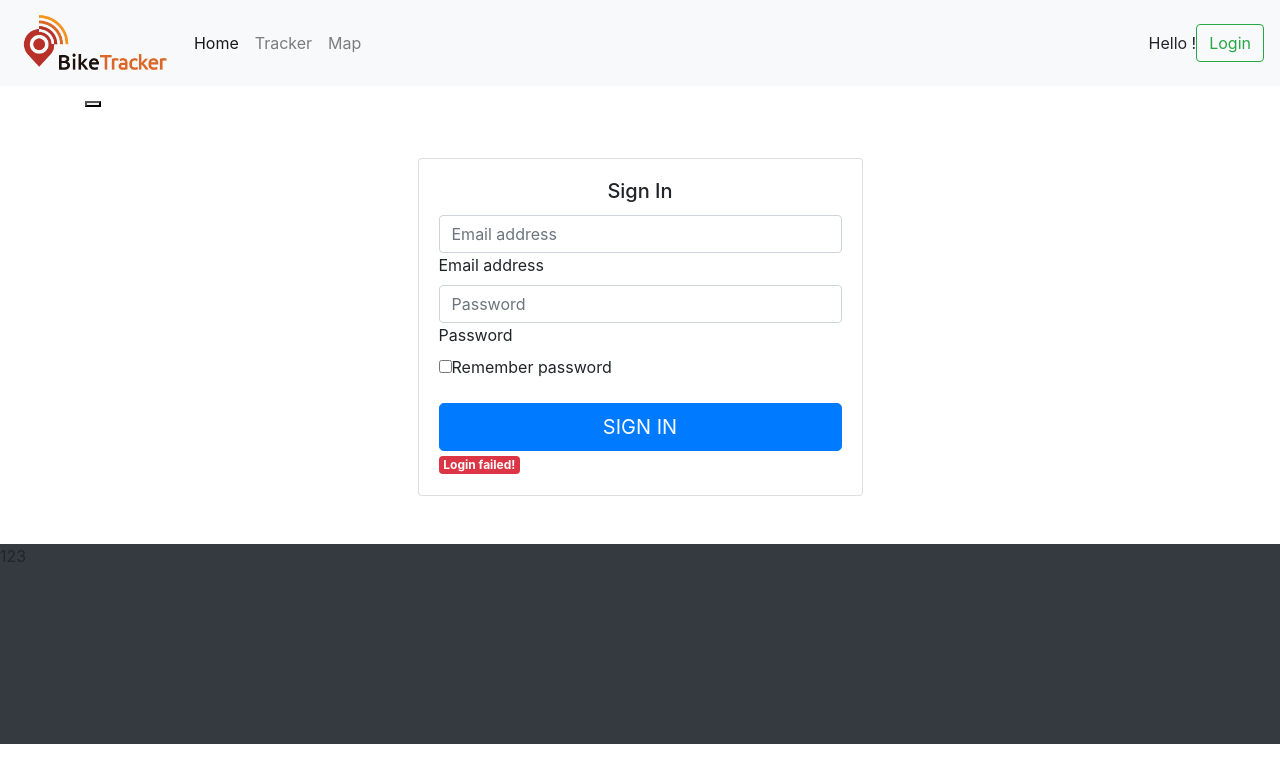
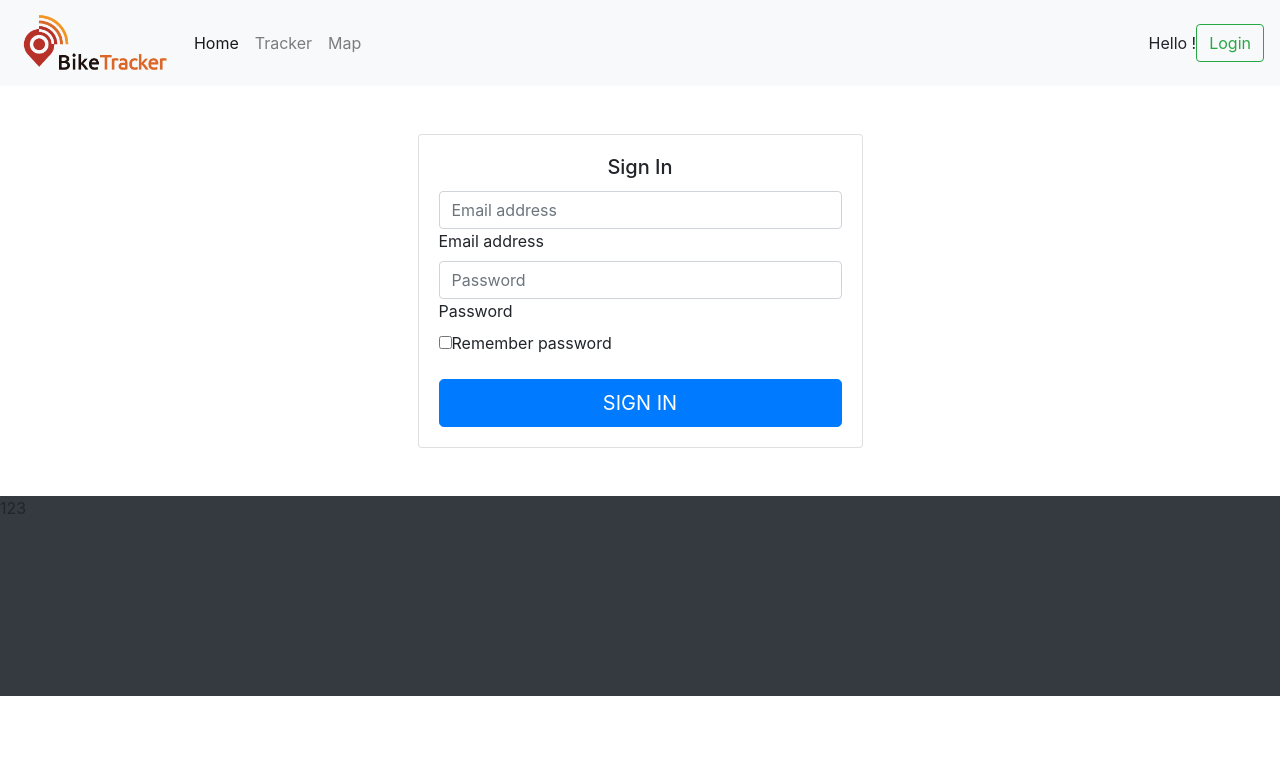
Before and after one commit to seb999/BTrackerR, a React (Create React App) app in the folder ClientApp/: page /Login in a window 1280 px wide. Shown: the top 782 px of the page. Built offline with nearby package versions, Linux system fonts and the light colour scheme.

Commit message:
login works finally

```diff
--- a/ClientApp/src/App.tsx
+++ b/ClientApp/src/App.tsx
@@ -50,18 +50,6 @@ redirectTo = () => {
   console.log(this.props);
 }
 
-switchNavBar = () =>{
-  this.setState({
-      navCommands: [
-        { type: "NavLink", path: "/", text: "Home", isActive: false },
-        { type: "NavLink", path: "/Tracker", text: "Tracker", isActive: false },
-        { type: "NavLink", path: "/Map", text: "Map", isActive: false },
-        { type: "Button", path: "", text: "Login", isActive: false },
-        { type: "Button", path: "", text: "Logout", isActive: true },
-      ],
-  })
-};
-
   public render() {
 
   return (
@@ -71,7 +59,6 @@ switchNavBar = () =>{
         {this.state.redirectTo != undefined && <Redirect to={this.state.redirectTo} />}
         <NavMenu commands={this.state.navCommands} />
         <div className="container">
-        <button onClick={this.switchNavBar} ></button>
           <Switch>
             <Route exact path='/' component={Home} />
             <Route exact path='/Home' component={Home} />
--- a/ClientApp/src/components/Login.tsx
+++ b/ClientApp/src/components/Login.tsx
@@ -8,18 +8,18 @@ interface Props {
     history?: any;
     userId : any;
     isLogged? : boolean;
+    isFirstRender  :boolean
  }
 
 interface State {
-
     userLogin : string,
     userPassword : string,
-    rememberMe : boolean
+    rememberMe : boolean,
 }
 
 class Login extends React.Component<Props, State>{
+
     constructor(props: any) {
-
         super(props)
         this.state = {
              userLogin : "",
@@ -41,24 +41,16 @@ class Login extends React.Component<Props, State>{
 
     handleSubmit = (e :any) => {
         e.preventDefault();
-        this.props.logUser(this.state);
-
-    }
-
-    componentDidMount =()=> {
-        // if(this.props.userId !==""){
-        //     this.setState({ isLogged : true})
-        // }
-        // else {
-        //     this.setState({ isLogged : false})
-        // }
+        this.props.logUser(this.state); //from redux
     }
 
     render(){
+        {this.props.userId !== "" ? this.props.history.push("/home") : ""}
+
         return (
             <div>
-                {this.props.userId !=="" ? this.props.history.push("/Home") : ''}
                 <div className="row">
+                {this.props.userId}
                     <div className="col-sm-9 col-md-7 col-lg-5 mx-auto">
                         <div className="card card-signin my-5">
                             <div className="card-body">
@@ -82,7 +74,7 @@ class Login extends React.Component<Props, State>{
                                     <button className="btn btn-lg btn-primary btn-block text-uppercase" type="submit">Sign in</button>
 
                                 </form>
-                                {(!this.props.isLogged && this.props.isLogged!=undefined) && <Child />}
+                                {(!this.props.isFirstRender && this.props.userId=="") && <Child />}
                             </div>
                         </div>
                     </div>
@@ -93,12 +85,12 @@ class Login extends React.Component<Props, State>{
 }
 
 const Child = () =>(
-     <span className="badge badge-danger">Login failed!</span>
+     <span className="badge badge-danger">Invalide user or password!</span>
 )
 
 const mapDispatchToProps = (dispatch: Dispatch) => {
     return {
-      logUser: (user: any) => dispatch<any>(actionCreator.logUserAsyn(user))
+      logUser: (user: any) => dispatch<any>(actionCreator.logUserAsyn(user)).then((p:any)=>{})
     }
   }
 
@@ -106,7 +98,8 @@ const mapDispatchToProps = (dispatch: Dispatch) => {
   const mapStateToProps = (state: any) => {
     return {
       isLogged: state.isLogged,
-      userId: state.userId
+      userId: state.userId,
+      isFirstRender: state.isFirstRender,
     }
   }
 
--- a/ClientApp/src/components/NavMenu.tsx
+++ b/ClientApp/src/components/NavMenu.tsx
@@ -17,8 +17,8 @@ export interface NavCommand {
 export interface Props {
   history?: any;
   commands: NavCommand[];
-  userEmail : string;
-  isLogged : string;
+  userEmail: string;
+  isLogged: string;
   logoutUser(): void;
 }
 
@@ -62,7 +62,7 @@ class NavMenu extends React.Component<Props, State> {
           </ul>
 
           Hello {this.props.userEmail}! {this.props.isLogged}
-                 {this.props.commands.map((link, i) => {
+          {/* {this.props.commands.map((link, i) => {
             if (link.type === "Button") {
               return (
 
@@ -73,7 +73,15 @@ class NavMenu extends React.Component<Props, State> {
               )
             }
             return (<div key={i}></div>)
-          })}
+          })} */}
+
+          <button className={this.props.isLogged ? "btn btn-outline-success my-2 my-sm-0" : "btn btn-outline-success my-2 my-sm-0 d-none"}
+            onClick={this.logout}>Logout
+          </button>
+
+          <button className={!this.props.isLogged ? "btn btn-outline-success my-2 my-sm-0" : "btn btn-outline-success my-2 my-sm-0 d-none"}
+            onClick={this.login}>Login
+          </button>
         </div>
       </nav>
     )
--- a/ClientApp/src/reducers/rootReducer.ts
+++ b/ClientApp/src/reducers/rootReducer.ts
@@ -1,7 +1,9 @@
+
 const initState = {
   userId: "",
   userEmail: "",
-  isLogged: false
+  isLogged: false,
+  isFirstRender : true,
 }
 
 const rootReducer = (state = initState, action: any) => {
@@ -12,6 +14,12 @@ const rootReducer = (state = initState, action: any) => {
         newState.userId = action.payload.userId;
         newState.userEmail = action.payload.email;
         newState.isLogged = action.payload.result;
+        newState.isFirstRender = false;
+      }
+      else{
+        newState.userId = "";
+        newState.isLogged = false;
+        newState.isFirstRender = false;
       }
       return newState;
 
@@ -19,6 +27,7 @@ const rootReducer = (state = initState, action: any) => {
       newState.userId = "";
       newState.userEmail = "";
       newState.isLogged = false;
+      newState.isFirstRender = true;
       return newState;
     default:
       return state;
```
